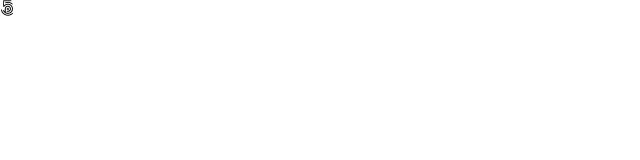
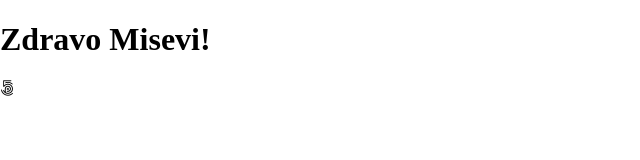
Before and after one commit to VeryNiceDev0n/template-test, a plain HTML site: page index.html in a window 1280 px wide. Shown: the whole page, without its empty margins (0-640 px from the left). Drawn offline with Linux system fonts and the light colour scheme.

Commit message:
Zdravo Misevi!

```diff
--- a/index.html
+++ b/index.html
@@ -10,6 +10,7 @@
     <link rel="stylesheet" href="style.css">
 </head>
 <body>
+    <h1>Zdravo Misevi!</h1>
     <i class="fab fa-500px">
     <!-- Script -->
     <script src="script.js"></script>
```
